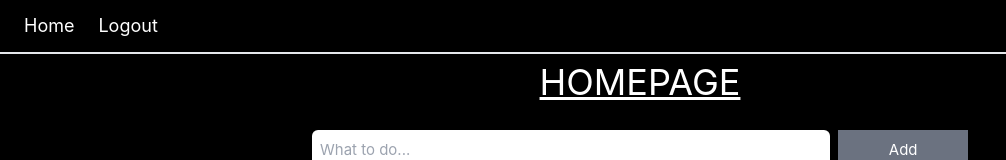
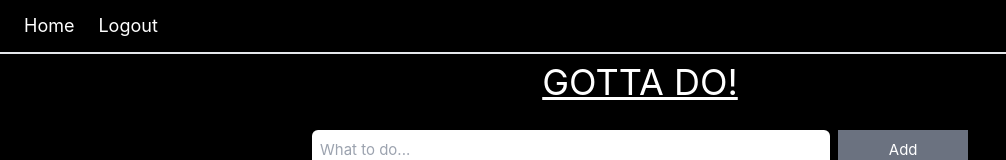
Before and after one commit to Indiedude78/Vue-Todo-App, a Vue app: page / in a window 1280 px wide. Shown: the top 160 px of the page, without its empty margins (0-1006 px from the left). Built offline with nearby package versions, Linux system fonts and the light colour scheme; no server answers; the database is empty; sample sign-in values are in the browser's storage.

Commit message:
Changed homepage heading

```diff
--- a/src/views/Home.vue
+++ b/src/views/Home.vue
@@ -27,7 +27,7 @@ onAuthStateChanged(auth, (user) => {
 </script>
 
 <template>
-    <Header title="Homepage" />
+    <Header title="Gotta Do!" />
     <Todo />
 
 </template>
```
